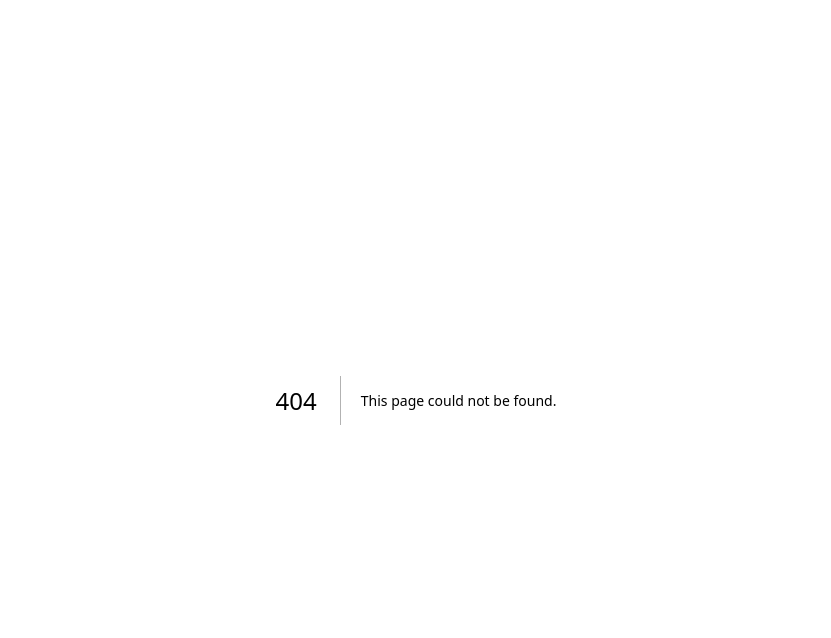
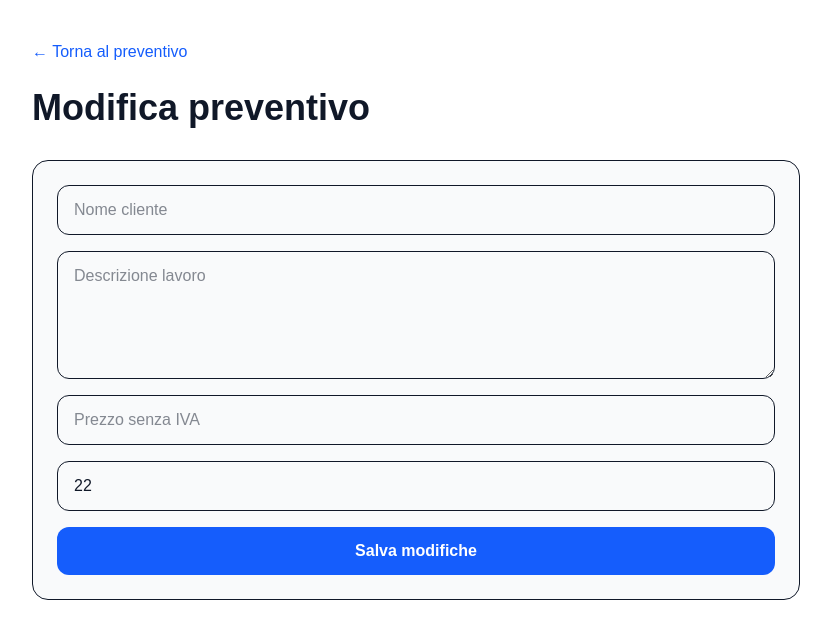
Before and after one commit to VINCENZOAMODIO/prontoazienda, a Next.js app: page /preventivi/1/modifica in a window 1280 px wide. Before the commit this address had no page. Shown: the top 638 px of the page, without its empty margins (224-1055 px from the left). Built offline with nearby package versions, Linux system fonts and the light colour scheme; no server answers; the database is empty.

Commit message:
Aggiunta modifica preventivo

```diff
--- /dev/null
+++ b/app/preventivi/[id]/modifica/page.tsx
@@ -0,0 +1,125 @@
+"use client";
+
+import { useEffect, useState } from "react";
+import { useParams } from "next/navigation";
+import { supabase } from "@/lib/supabase";
+
+export default function ModificaPreventivo() {
+  const params = useParams();
+  const id = params.id as string;
+
+  const [cliente, setCliente] = useState("");
+  const [descrizione, setDescrizione] = useState("");
+  const [prezzo, setPrezzo] = useState("");
+  const [iva, setIva] = useState("22");
+  const [loading, setLoading] = useState(true);
+  const [salvando, setSalvando] = useState(false);
+
+  useEffect(() => {
+    async function caricaPreventivo() {
+      const { data, error } = await supabase
+        .from("preventivi")
+        .select("*")
+        .eq("id", id)
+        .single();
+
+      if (error) {
+        alert("Errore caricamento: " + error.message);
+      } else {
+        setCliente(data.cliente);
+        setDescrizione(data.descrizione);
+        setPrezzo(String(data.prezzo));
+        setIva(String(data.iva));
+      }
+
+      setLoading(false);
+    }
+
+    if (id) caricaPreventivo();
+  }, [id]);
+
+  async function salvaModifiche() {
+    const imponibile = Number(prezzo) || 0;
+    const ivaNumero = Number(iva) || 0;
+    const totale = imponibile + imponibile * (ivaNumero / 100);
+
+    setSalvando(true);
+
+    const { error } = await supabase
+      .from("preventivi")
+      .update({
+        cliente,
+        descrizione,
+        prezzo: imponibile,
+        iva: ivaNumero,
+        totale,
+      })
+      .eq("id", id);
+
+    setSalvando(false);
+
+    if (error) {
+      alert("Errore salvataggio: " + error.message);
+      return;
+    }
+
+    window.location.href = `/preventivi/${id}`;
+  }
+
+  if (loading) {
+    return <div className="p-10">Caricamento...</div>;
+  }
+
+  return (
+    <main className="min-h-screen bg-white px-6 py-10 text-gray-900">
+      <div className="mx-auto max-w-3xl">
+        <a href={`/preventivi/${id}`} className="text-blue-600">
+          ← Torna al preventivo
+        </a>
+
+        <h1 className="mt-6 text-4xl font-bold">Modifica preventivo</h1>
+
+        <div className="mt-8 grid gap-4 rounded-2xl border bg-gray-50 p-6">
+          <input
+            className="rounded-xl border px-4 py-3"
+            placeholder="Nome cliente"
+            value={cliente}
+            onChange={(e) => setCliente(e.target.value)}
+          />
+
+          <textarea
+            className="min-h-32 rounded-xl border px-4 py-3"
+            placeholder="Descrizione lavoro"
+            value={descrizione}
+            onChange={(e) => setDescrizione(e.target.value)}
+          />
+
+          <input
+            className="rounded-xl border px-4 py-3"
+            placeholder="Prezzo senza IVA"
+            type="number"
+            value={prezzo}
+            onChange={(e) => setPrezzo(e.target.value)}
+          />
+
+          <input
+            className="rounded-xl border px-4 py-3"
+            placeholder="IVA %"
+            type="number"
+            value={iva}
+            onChange={(e) => setIva(e.target.value)}
+          />
+
+          <button
+            type="button"
+            onClick={salvaModifiche}
+            disabled={salvando}
+            className="rounded-xl bg-blue-600 px-6 py-3 font-semibold text-white hover:bg-blue-700 disabled:opacity-60"
+          >
+            {salvando ? "Salvataggio..." : "Salva modifiche"}
+          </button>
+        </div>
+      </div>
+    </main>
+  );
+}
--- a/app/preventivi/[id]/page.tsx
+++ b/app/preventivi/[id]/page.tsx
@@ -148,23 +148,32 @@ export default function DettaglioPreventivo() {
             </p>
           </div>
 
+<div className="mt-6 flex flex-col gap-3">
   <button
     type="button"
     onClick={scaricaPDF}
-            className="mt-6 w-full rounded-xl bg-blue-600 px-6 py-3 font-semibold text-white hover:bg-blue-700"
+    className="w-full rounded-xl bg-blue-600 px-6 py-3 font-semibold text-white hover:bg-blue-700"
   >
     Scarica PDF
   </button>
 
+  <a
+    href={`/preventivi/${preventivo.id}/modifica`}
+    className="w-full rounded-xl border border-gray-300 px-6 py-3 text-center font-semibold hover:bg-gray-50"
+  >
+    Modifica preventivo
+  </a>
+
   <button
     type="button"
     onClick={eliminaPreventivo}
-            className="mt-3 w-full rounded-xl border border-red-300 px-6 py-3 font-semibold text-red-600 hover:bg-red-50"
+    className="w-full rounded-xl border border-red-300 px-6 py-3 font-semibold text-red-600 hover:bg-red-50"
   >
     Elimina preventivo
   </button>
 </div>
         </div>
+      </div>
     </main>
   );
 }
```
Lines whose indentation alone changed are shown as unchanged.
